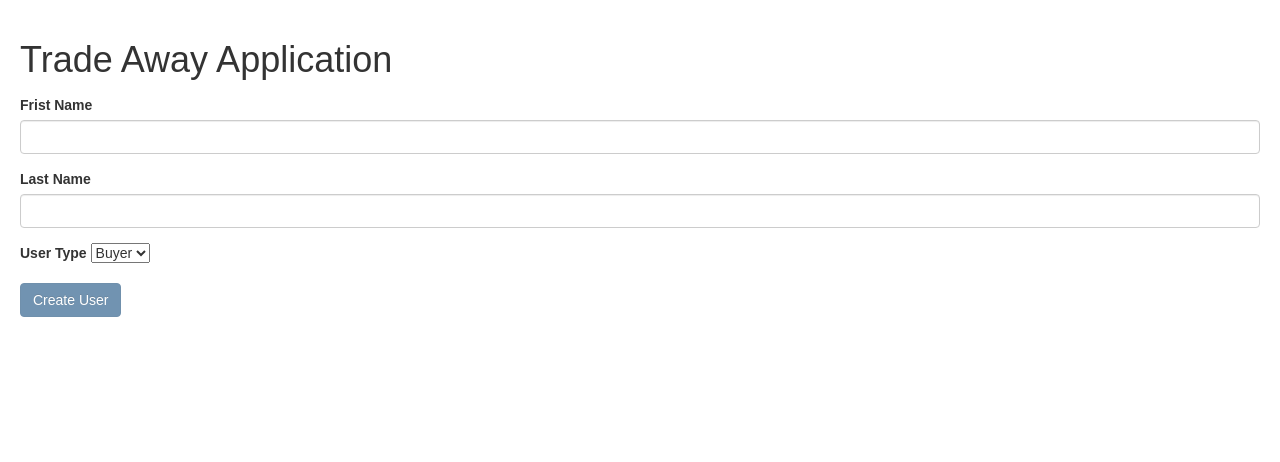
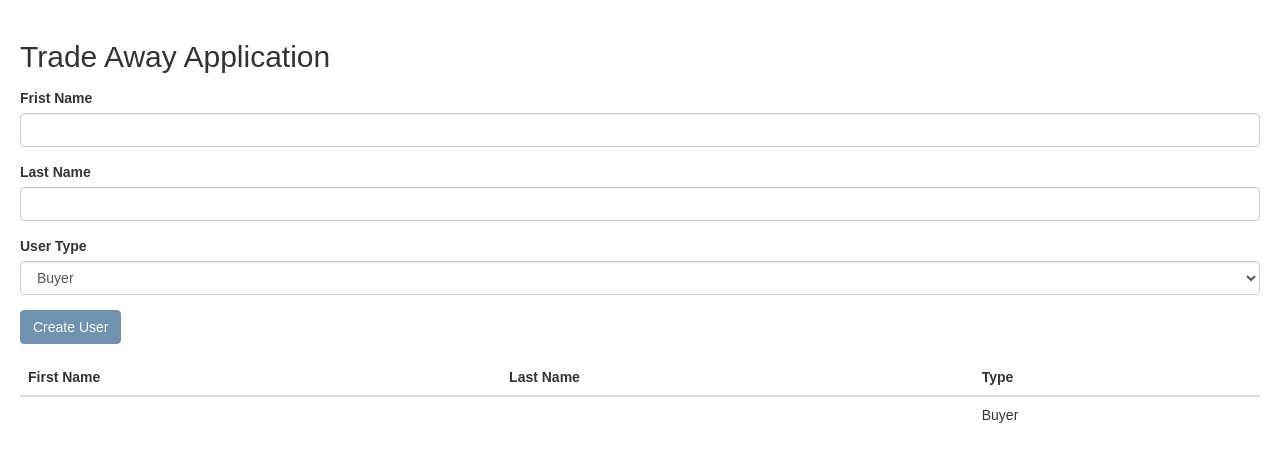
Before and after one commit to N0-man/trade-away-app, a React (Create React App) app: page / in a window 1280 px wide. Shown: the top 462 px of the page. Built offline with nearby package versions, Linux system fonts and the light colour scheme.

Commit message:
1) multiple component render 2) pass state across multiple components 3) Bootstrap Table

```diff
--- a/src/App.js
+++ b/src/App.js
@@ -1,5 +1,5 @@
 import React, { Component } from 'react';
-import { Navbar, Jumbotron, Button } from 'react-bootstrap';
+import { Table} from 'react-bootstrap';
 
 import './App.css';
 
@@ -72,7 +72,7 @@ class App extends Component {
       <div> {
 
       }
-      <h1>Trade Away Application</h1>
+      <h2>Trade Away Application</h2>
       <div className="form-group"> {/* class is reserved in JS, so className must be used */}
 
         </div>
@@ -86,7 +86,7 @@ class App extends Component {
         </div>
         <div className="form-group">
           <label htmlFor="type">User Type </label> {/* for is reserved in JS, so htmlFor must be used */}
-          <select className="form-control-select" value={this.state.type} onChange={this.handleTypeChange}>
+          <select className="form-control" value={this.state.type} onChange={this.handleTypeChange}>
               <option value="Buyer">Buyer</option>
               <option value="Seller">Seller</option>
           </select>
@@ -95,11 +95,46 @@ class App extends Component {
         <div className="form-group">
           <button type="button" className="btn btn-primary" disabled={!isEnabled} onClick={this.handleSubmit}>Create User</button> {/* Some form attributes use an expression to set true or false: they include disabled, required, checked and readOnly */}
         </div>
+
+        <UserList userList={this.state}/>
+
       </div>
+    );
 
 
+  }
+}
+
+
+class UserList extends React.Component{
+  render() {
+    return (
+      <Table>
+        <thead>
+          <tr>
+            <th>First Name</th>
+            <th>Last Name</th>
+            <th>Type</th>
+          </tr>
+        </thead>
+        <tbody>
+          <User user={this.props.userList}/>
+        </tbody>
+      </Table>
     );
   }
 }
 
+class User extends React.Component{
+  render() {
+    return (
+      <tr>
+        <td>{this.props.user.fname}</td>
+        <td>{this.props.user.lname}</td>
+        <td>{this.props.user.type}</td>
+      </tr>
+    )
+  }
+}
+
 export default App;
```
